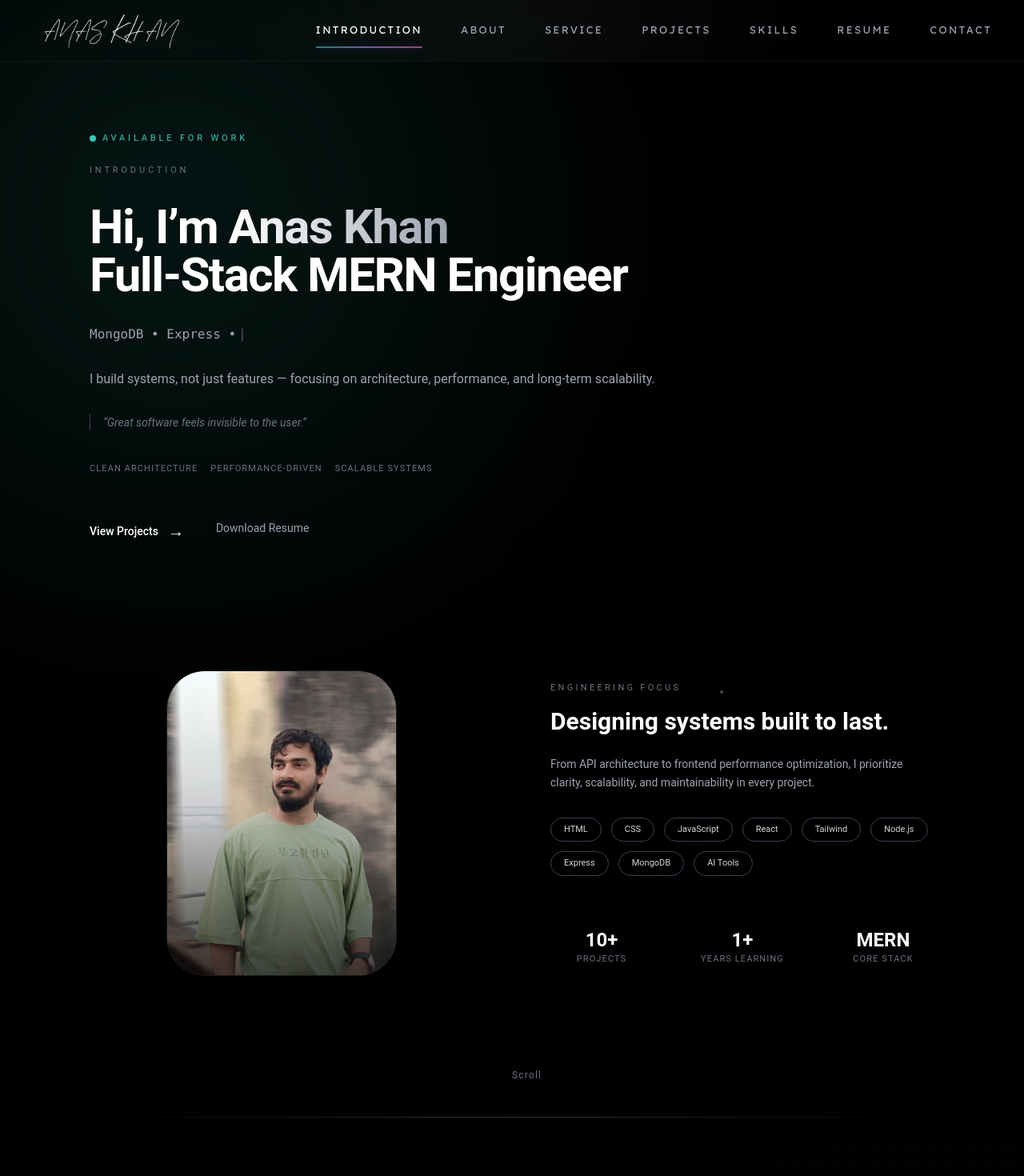
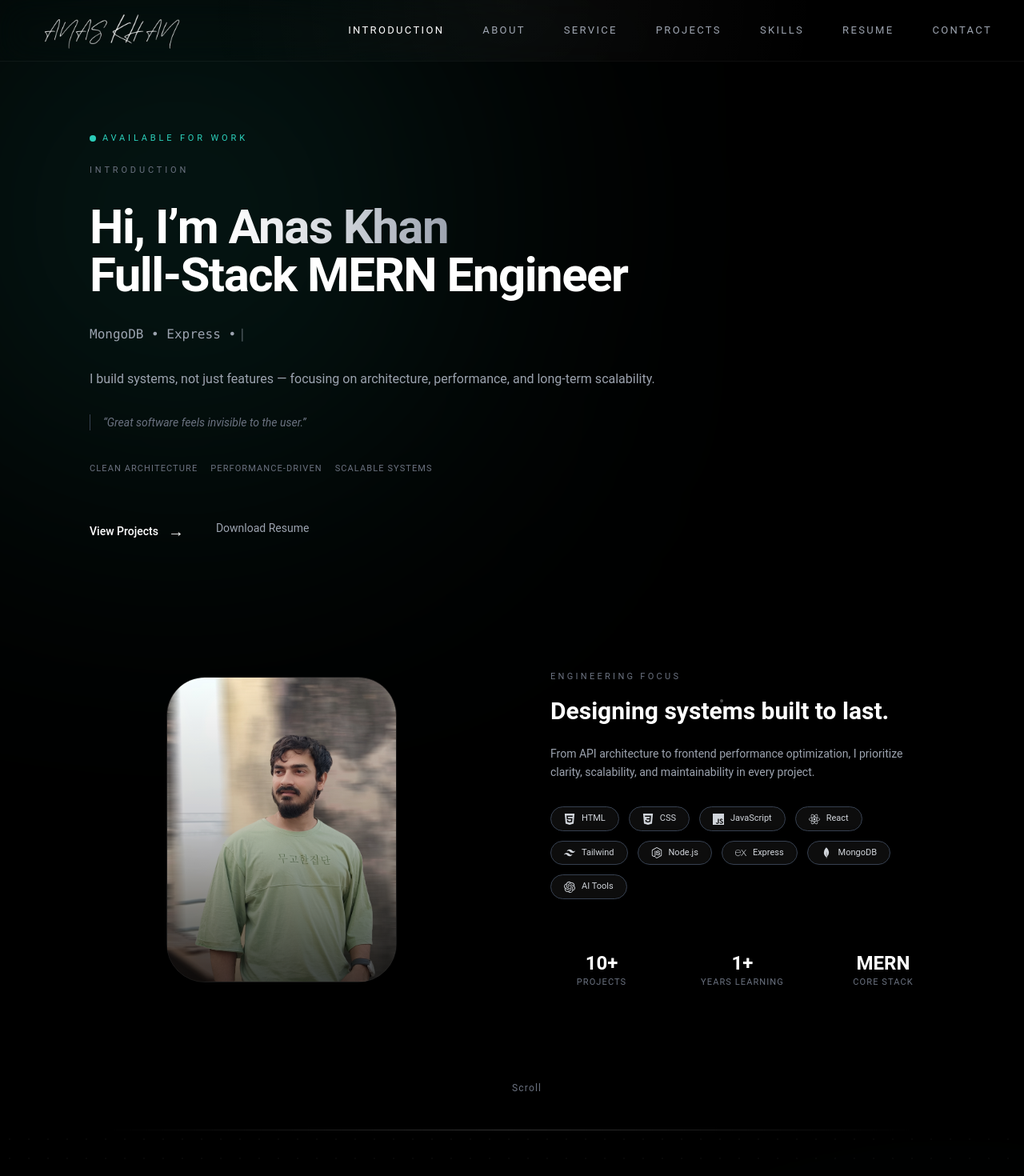
Before and after one commit to khanlazyanas/Portfolio-frontend, a React (Vite) app: page / in a window 1280 px wide. Shown: the top 1470 px of the page at 80% size. Built offline with nearby package versions, Linux system fonts and the light colour scheme; the HTML template or start-up script is replaced by a standard one.

Commit message:
update in pages

```diff
--- a/index.html
+++ b/index.html
@@ -2,7 +2,7 @@
 <html lang="en">
   <head>
     <meta charset="UTF-8" />
-    <link rel="icon" type="image/svg+xml" href="/vite.svg" />
+    <link rel="icon" type="image/svg+xml" href="/src/assets/anaskhanimage.jpg" />
     <meta name="viewport" content="width=device-width, initial-scale=1.0" />
     <title>Anas khan</title>
   </head>
--- a/src/components/Header.jsx
+++ b/src/components/Header.jsx
@@ -3,6 +3,7 @@ import { Link, useLocation } from "react-router-dom";
 import { motion, AnimatePresence } from "framer-motion";
 import logo from "../assets/anas4.png";
 
+/* Drawer slide animation (same as before) */
 const drawerVariants = {
   hidden: { x: "100%" },
   visible: {
@@ -15,13 +16,25 @@ const drawerVariants = {
   },
 };
 
+/* NAV container → controls stagger */
+const navVariants = {
+  hidden: {},
+  visible: {
+    transition: {
+      staggerChildren: 0.12,   // ⭐ ek ek karke
+      delayChildren: 0.15,
+    },
+  },
+};
+
+/* Individual item animation */
 const itemVariants = {
-  hidden: { opacity: 0, y: 14 },
-  visible: (i) => ({
+  hidden: { opacity: 0, y: 20 },
+  visible: {
     opacity: 1,
     y: 0,
-    transition: { delay: 0.06 * i },
-  }),
+    transition: { duration: 0.45, ease: "easeOut" },
+  },
 };
 
 const Header = () => {
@@ -35,18 +48,16 @@ const Header = () => {
     ["/services", "Service"],
     ["/projects", "Projects"],
     ["/skills", "Skills"],
-    // ["/experience", "Experience"],
     ["/resume", "Resume"],
     ["/contact", "Contact"],
   ];
 
   return (
     <header className="fixed top-0 left-0 w-full z-50 font-outfit">
-      {/* Screenshot-matched glass bar */}
+      {/* Desktop Header */}
       <div
         className="
-          relative
-          backdrop-blur-[18px]
+          relative backdrop-blur-[18px]
           bg-[linear-gradient(90deg,
             rgb(34,38,41)_0%,
             rgb(28,30,33)_50%,
@@ -55,54 +66,32 @@ const Header = () => {
           border-b border-white/5
         "
       >
-        {/* subtle top light */}
         <div className="absolute inset-0 bg-[radial-gradient(circle_at_top,rgba(255,255,255,0.04),transparent_60%)] pointer-events-none" />
 
-        <div className="max-w-7xl mx-auto px-6 md:px-10 h-[76px] flex items-center justify-between relative z-10">
-
-          {/* Logo */}
-          <Link to="/" onClick={() => setOpen(false)} className="flex items-center">
+        <div className="max-w-7xl mx-auto px-6 md:px-10 h-[76px] flex items-center justify-between">
+          <Link to="/" onClick={() => setOpen(false)}>
             <img
               src={logo}
               alt="Anas Khan"
-              className="h-10 md:h-12 invert select-none transition-transform duration-300 hover:scale-105"
+              className="h-10 md:h-12 invert select-none"
             />
           </Link>
 
-          {/* Desktop Nav */}
-          <nav className="hidden md:flex items-center gap-12 text-[13px] tracking-[0.18em] uppercase font-lexend">
+          <nav className="hidden md:flex gap-12 text-[13px] tracking-[0.18em] uppercase font-lexend">
             {links.map(([path, label]) => (
               <Link
                 key={path}
                 to={path}
-                className={`relative transition-colors duration-300 ${
-                  isActive(path)
-                    ? "text-white"
-                    : "text-gray-400 hover:text-white"
-                }`}
+                className={isActive(path) ? "text-white" : "text-gray-400 hover:text-white"}
               >
                 {label}
-
-                {isActive(path) && (
-                  <span
-                    className="
-                      absolute left-0 -bottom-3 w-full h-[2px]
-                      bg-gradient-to-r from-teal-400 via-purple-400 to-pink-400
-                      rounded-full
-                      shadow-[0_0_8px_rgba(99,102,241,0.45)]
-                      animate-glow
-                    "
-                  />
-                )}
               </Link>
             ))}
           </nav>
 
-          {/* Mobile Toggle */}
           <button
             onClick={() => setOpen(true)}
-            className="md:hidden text-gray-300 hover:text-white transition"
-            aria-label="Open Menu"
+            className="md:hidden text-gray-300 hover:text-white"
           >
             <div className="space-y-2">
               <span className="block w-6 h-[2px] bg-white rounded-full" />
@@ -118,7 +107,7 @@ const Header = () => {
           <>
             <motion.div
               initial={{ opacity: 0 }}
-              animate={{ opacity: 0.6 }}
+              animate={{ opacity: 0.55 }}
               exit={{ opacity: 0 }}
               className="fixed inset-0 bg-black z-40"
               onClick={() => setOpen(false)}
@@ -131,24 +120,31 @@ const Header = () => {
               exit="exit"
               className="
                 fixed top-0 right-0 z-50 h-full w-[85%] max-w-sm
-                bg-[linear-gradient(180deg,rgb(28,30,33),rgb(18,20,23))]
-                backdrop-blur-[20px]
+                backdrop-blur-[18px]
+                bg-[linear-gradient(90deg,
+                  rgb(34,38,41)_0%,
+                  rgb(28,30,33)_50%,
+                  rgb(36,32,38)_100%
+                )]
                 px-10 pt-28
               "
             >
-              <nav className="flex flex-col gap-10 font-lexend">
-                {links.map(([path, label], i) => (
+              {/* ⭐ NAV STAGGER CONTROLLER */}
+              <motion.nav
+                variants={navVariants}
+                initial="hidden"
+                animate="visible"
+                className="flex flex-col gap-10 font-lexend"
+              >
+                {links.map(([path, label]) => (
                   <motion.div
                     key={path}
-                    custom={i}
                     variants={itemVariants}
-                    initial="hidden"
-                    animate="visible"
                     onClick={() => setOpen(false)}
                   >
                     <Link
                       to={path}
-                      className={`text-2xl tracking-wide transition ${
+                      className={`text-2xl tracking-wide ${
                         isActive(path)
                           ? "text-white"
                           : "text-gray-400 hover:text-white"
@@ -158,30 +154,11 @@ const Header = () => {
                     </Link>
                   </motion.div>
                 ))}
-              </nav>
+              </motion.nav>
             </motion.aside>
           </>
         )}
       </AnimatePresence>
-
-      {/* Fonts + animation */}
-      <style>
-        {`
-          @import url('https://fonts.googleapis.com/css2?family=Outfit:wght@400;500;600;700;800&family=Lexend:wght@400;600;700;900&display=swap');
-
-          .font-outfit { font-family: 'Outfit', sans-serif; }
-          .font-lexend { font-family: 'Lexend', sans-serif; }
-
-          @keyframes glow {
-            0%,100% { opacity: 0.6; }
-            50% { opacity: 1; }
-          }
-
-          .animate-glow {
-            animation: glow 2.5s ease-in-out infinite;
-          }
-        `}
-      </style>
     </header>
   );
 };
--- a/src/pages/Home.jsx
+++ b/src/pages/Home.jsx
@@ -2,6 +2,30 @@ import React from "react";
 import { Link } from "react-router-dom";
 import { Typewriter } from "react-simple-typewriter";
 import profileImage from "../assets/anas2.jpg";
+
+import {
+  SiHtml5,
+  SiCss3,
+  SiJavascript,
+  SiReact,
+  SiTailwindcss,
+  SiNodedotjs,
+  SiExpress,
+  SiMongodb,
+  SiOpenai,
+} from "react-icons/si";
+
+const techStack = [
+  { name: "HTML", icon: <SiHtml5 /> },
+  { name: "CSS", icon: <SiCss3 /> },
+  { name: "JavaScript", icon: <SiJavascript /> },
+  { name: "React", icon: <SiReact /> },
+  { name: "Tailwind", icon: <SiTailwindcss /> },
+  { name: "Node.js", icon: <SiNodedotjs /> },
+  { name: "Express", icon: <SiExpress /> },
+  { name: "MongoDB", icon: <SiMongodb /> },
+  { name: "AI Tools", icon: <SiOpenai /> },
+];
 
 const Home = () => {
   return (
@@ -93,7 +117,7 @@ const Home = () => {
         {/* HERO */}
         <article className="grid lg:grid-cols-2 gap-24 items-center relative z-10">
 
-          {/* Image (REFINED SIZE) */}
+          {/* Image */}
           <div className="relative max-w-[520px] mx-auto rounded-[3rem] overflow-hidden border border-white/10 backdrop-blur-xl group">
             <img
               src={profileImage}
@@ -120,23 +144,27 @@ const Home = () => {
               every project.
             </p>
 
+            {/* TECH STACK WITH ICONS */}
             <div className="flex flex-wrap gap-3 mt-8">
-              {[
-                "HTML",
-                "CSS",
-                "JavaScript",
-                "React",
-                "Tailwind",
-                "Node.js",
-                "Express",
-                "MongoDB",
-                "AI Tools",
-              ].map((tech, i) => (
+              {techStack.map((tech, i) => (
                 <span
                   key={i}
-                  className="text-[11px] px-4 py-1.5 rounded-full border border-gray-700 text-gray-300 hover:border-gray-500 transition"
+                  className="
+                    flex items-center gap-2
+                    text-[11px] px-4 py-1.5 rounded-full
+                    border border-gray-700
+                    text-gray-300
+                    backdrop-blur-md
+                    bg-white/5
+                    shadow-[0_0_15px_rgba(0,0,0,0.6)]
+                    hover:border-gray-500
+                    transition
+                  "
                 >
-                  {tech}
+                  <span className="text-sm text-gray-300">
+                    {tech.icon}
+                  </span>
+                  {tech.name}
                 </span>
               ))}
             </div>
```
Also changed, not shown: src/pages/Resume.jsx (+27 -13 lines). Lines whose indentation alone changed are shown as unchanged.
